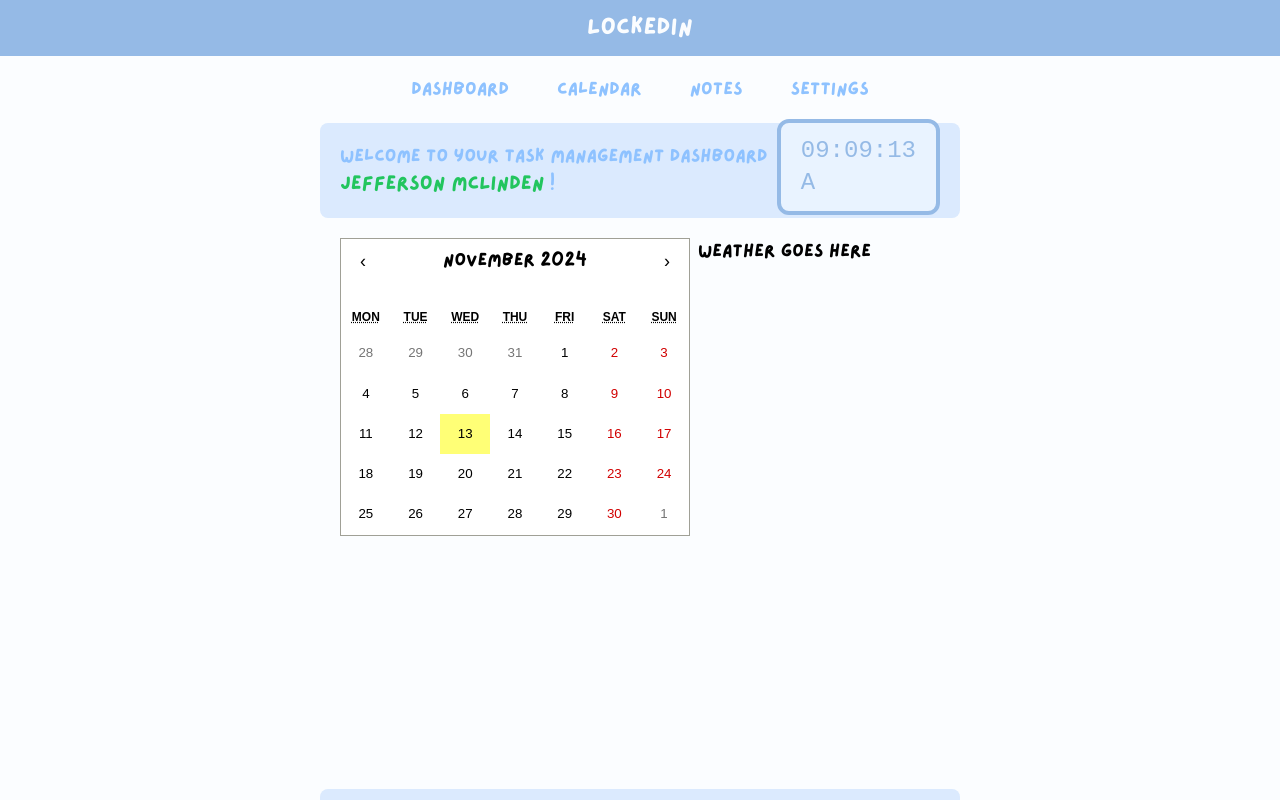
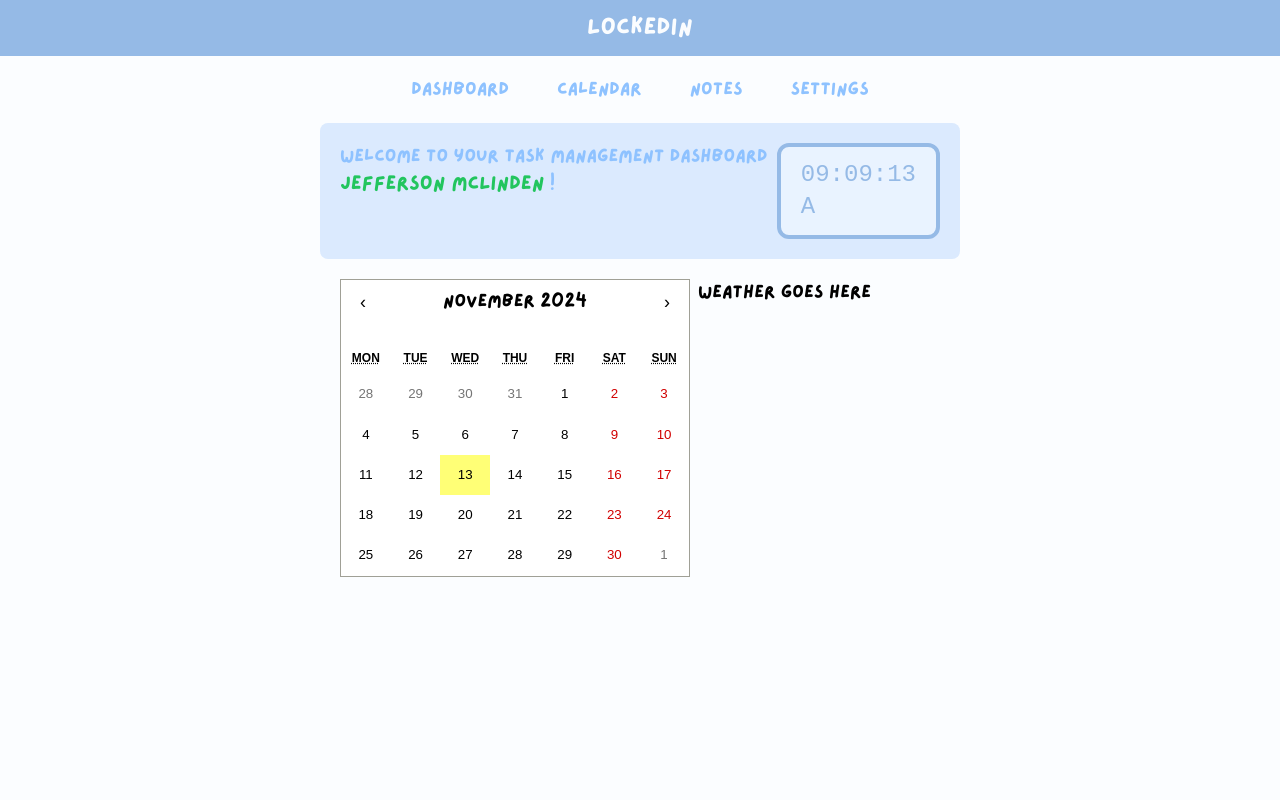
Before and after one commit to 33-Shikamaru/LockedIn, a React (Vite) app: page / in a window 1280 px wide. Shown: the top 800 px of the page. Built offline with nearby package versions, Linux system fonts and the light colour scheme.

Commit message:
fixed alignment issues for digital clock

```diff
--- a/src/components/Dashnote.tsx
+++ b/src/components/Dashnote.tsx
@@ -13,7 +13,7 @@ export default function DashNote({ username } :NameProp) {
     return(
         <div className="flex items-center justify-center">
         <div className="flex space-x-2 w-1/2 bg-blue-100 rounded-lg px-5 py-5" aria-label="dashboard note">
-            <p className='bg-blue-100 text-[#8EC2FF]'>Welcome to your Task Management Dashboard <span className="text-green-500 text-xl">{username}</span> ! </p>
+            <p className='text-[#8EC2FF]'>Welcome to your Task Management Dashboard <span className="text-green-500 text-xl">{username}</span> ! </p>
             <DigitalClock />
         </div>
         </div>
--- a/src/components/DigitalClock.tsx
+++ b/src/components/DigitalClock.tsx
@@ -29,7 +29,7 @@ export default function DigitalClock() {
     }
     // flex justify-center items-center w-32 h-12
     return (
-        <div className='flex items-center justify-center w-48 h-12'>
+        <div className='flex items-center justify-center'>
             <div className='font-digital text-2xl border-4 bg-[#E9F3FF] border-[#95BAE6] text-[#95BAE6] rounded-xl pt-3 pb-3 pr-5 pl-5'>
                 <span>{formatTime()}</span>
             </div>
```
